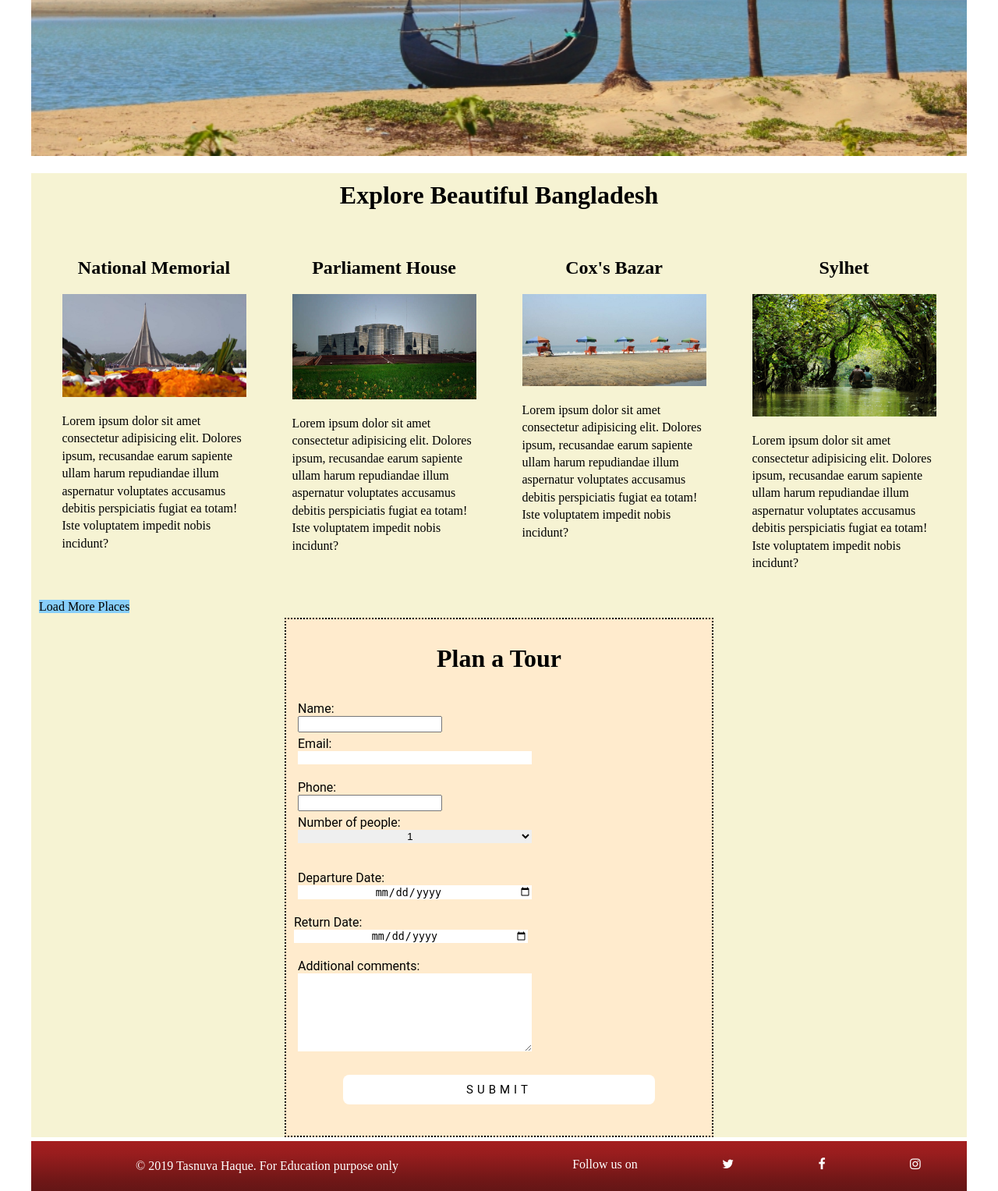
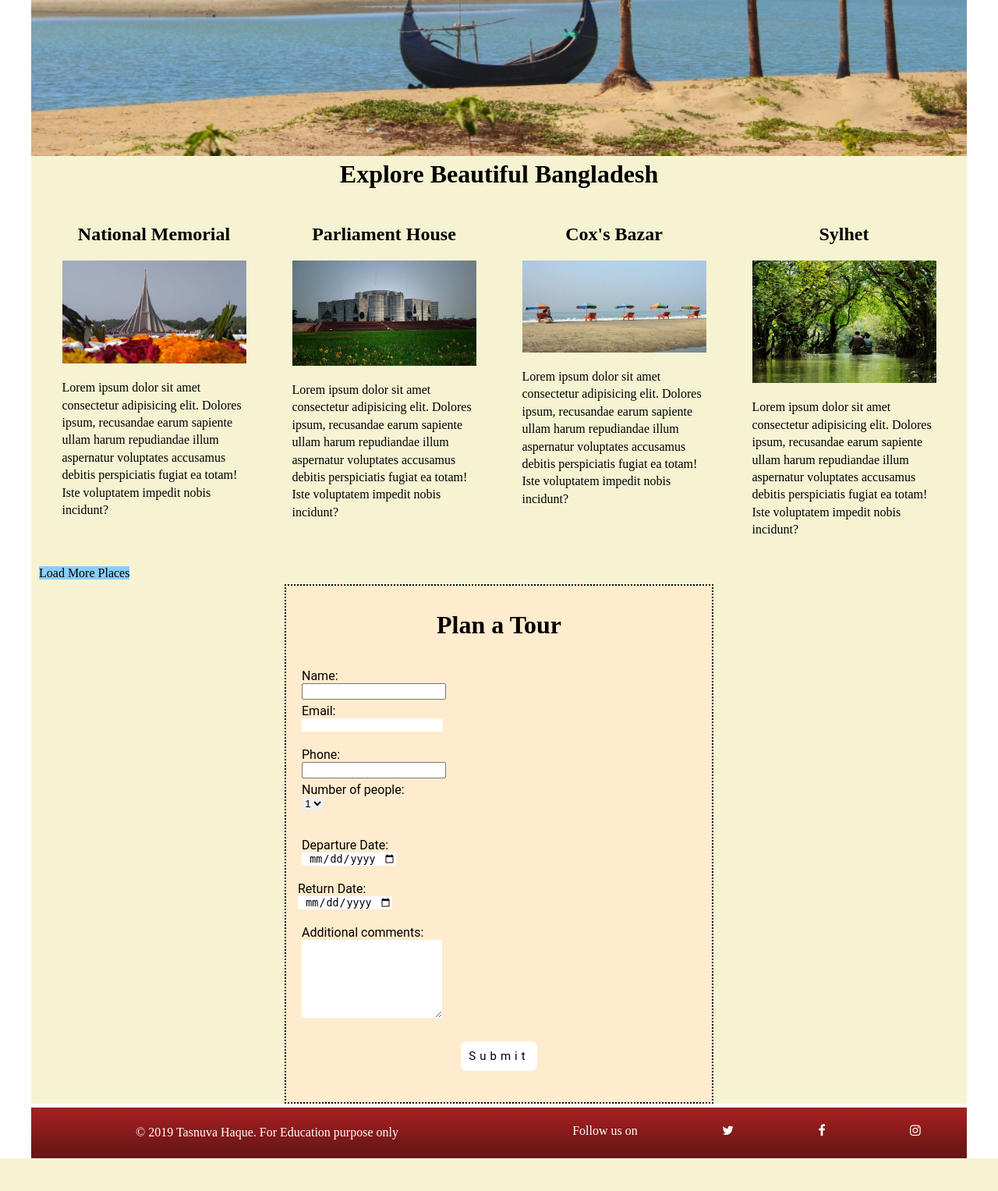
Before and after one commit to thaqueubc/Country_Project, a PHP site: page /tourism.html in a window 1280 px wide. Shown: the part 476-2003 px from the top of the page at 78% size. After the commit the page ends 1961 px from the top, so only its background shows below. Run offline with PHP 8.4, Linux system fonts and the light colour scheme; some libraries are stand-ins or nearby versions.

Commit message:
minor issues are fixed

```diff
--- a/history.html
+++ b/history.html
@@ -54,7 +54,6 @@
     <main>
 
     <h1 class="history-h1">Our History</h1>
-
 
         <article class="history_article">
             <h2>British Period</h2>
--- a/index.html
+++ b/index.html
@@ -58,6 +58,7 @@
                 <p>Lorem ipsum dolor, sit amet consectetur adipisicing elit. Ut corrupti eos molestias facere architecto pariatur explicabo culpa dignissimos earum eius vitae, minus cupiditate sapiente nemo doloribus labore itaque quis. Voluptatibus earum pariatur et impedit ex odio minus expedita! Vero itaque voluptatum sunt dolore tempora nulla qui aliquid repellendus asperiores minima numquam minus amet, recusandae sit est accusantium sequi? Perferendis ea tenetur nobis veniam explicabo, deserunt rerum, eaque laudantium voluptates, qui ipsa quibusdam nam placeat eveniet reprehenderit reiciendis assumenda ex aspernatur asperiores nemo eos error. Deleniti molestias perferendis at, consequuntur repudiandae ex commodi perspiciatis reprehenderit quibusdam, eaque saepe nobis. A, asperiores!</p>
                 <p>Lorem ipsum dolor sit amet consectetur adipisicing elit. Adipisci aperiam atque animi veritatis harum at laudantium recusandae quae ad impedit, sunt quod ipsum magnam mollitia qui rerum vero neque accusamus.</p>
                 <p>Lorem ipsum dolor sit amet consectetur adipisicing elit. Adipisci aperiam atque animi veritatis harum at laudantium recusandae quae ad impedit, sunt quod ipsum magnam mollitia qui rerum vero neque accusamus.</p>
+                <img src="./images/hatirjheel.jpg" alt="Hatirjheel Dhaka">
         </article>
 
         <aside >
--- a/styles/style_history.css
+++ b/styles/style_history.css
@@ -1,8 +1,9 @@
 /* Style for History page article  */
 
 .history-h1 {
-    padding-top: 10px;
-	text-align: center;
+    margin: 0;
+    text-align: center;
+    padding: 5px;
 }
 
 .history_article {
--- a/styles/style_tourism.css
+++ b/styles/style_tourism.css
@@ -3,7 +3,8 @@
 .h1_tourism{
     text-align: center;
     width: 100%;
-    padding-top: 10px;
+    margin: 0;
+    padding: 5px;
 }
 
 section.tourism{
@@ -60,13 +61,12 @@ main .btn{
 form {
    padding: 5px 10px;
     height: auto;
-    margin: 5px auto;
+    margin: 5px;
 }
 
 form label {
     font-family: 'Roboto', sans-serif;
     font-size: 1em;
-    /* float: left; */
     display: block;
     width: 200px;
 }
@@ -107,7 +107,7 @@ textarea {
     display: block;
     border: none;
     text-align: center;
-    width: 300px;
+    /* width: 50%; */
 }
 
 textarea {
@@ -122,24 +122,20 @@ form input[type="radio"] {
 
 }
 
-form input[type="checkbox"] + p {
-    margin-top: 50px;
-}
+
 
 form p {
     font-size: 25px;
 }
 
 form input[type="submit"] {
-    padding: 10px 0 10px 0;
+    padding: 10px;
     border: none;
     border-radius: 8px;
     background-color: white;
     font-family: 'Roboto', sans-serif;
     font-size: 15px;
-    text-transform: uppercase;
     letter-spacing: 5px;
-    width: 400px;
     color: black;
     margin: 30px auto;
     display: block;
--- a/styles/styles.css
+++ b/styles/styles.css
@@ -132,7 +132,7 @@ header h1 {
 
 main{
     background-color: rgba(246, 242, 207, 0.90);
-    min-height: 70vh;
+    min-height: 80vh;
 }
 
 .main_home{
```
Also changed, not shown: images/hatirjheel.jpg (added).
